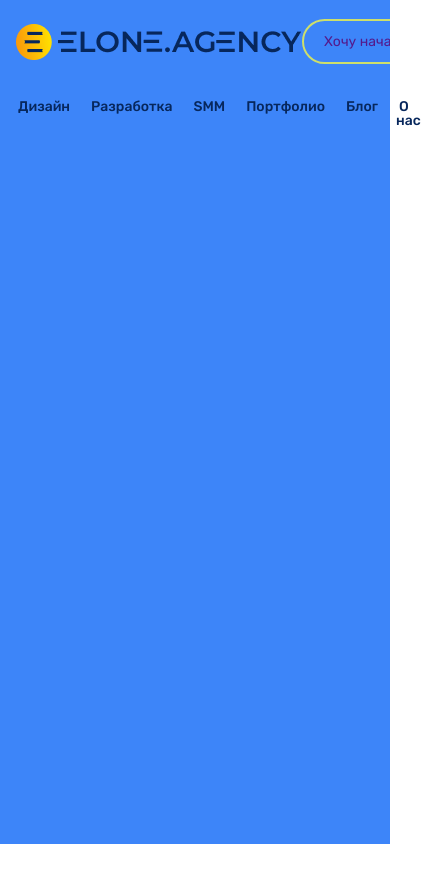
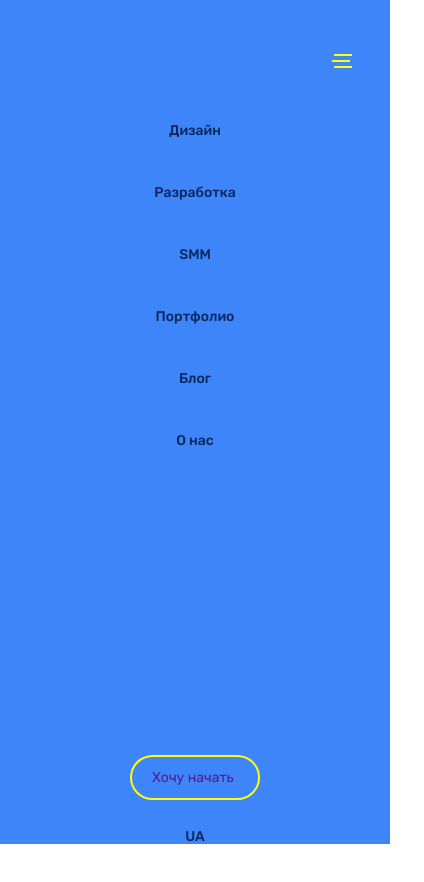
Before and after one commit to Iv2web/agency, a plain HTML site: page index.html in a window 390 px wide. Shown: the whole page, 424 px wide, since content can reach past the window. After the commit the page ends 844 px from the top, so only its background shows below. Drawn offline with nearby package versions, Linux system fonts and the light colour scheme.

Commit message:
#2 customization the adaptability of the header

```diff
--- a/style/style.scss
+++ b/style/style.scss
@@ -63,9 +63,6 @@ $minwidth: 320px;
       position: relative;
     }
   }
-  &__left {
-    display: flex;
-  }
 
   &__link {
     font-size: 14px;
@@ -79,7 +76,7 @@ $minwidth: 320px;
 
     &:hover {
       padding: 0px 3px 3px 3px;
-      border-bottom: 3px solid #cddf6b;
+      border-bottom: 3px solid yellow;
       transition: all 0.3s ease 0s;
     }
   }
@@ -95,7 +92,7 @@ $minwidth: 320px;
   &__btn {
     width: 130px;
     padding: 13.5px 20px;
-    border: 2px solid #cddf6b;
+    border: 2px solid yellow;
     border-radius: 35px;
     margin: 0px 26px 0px 0px;
   }
@@ -121,6 +118,86 @@ $minwidth: 320px;
     }
     &__list li {
       margin: 0px 0px 0px 15px;
+    }
+  }
+  @media (max-width: 767px) {
+    &__body {
+      position: absolute;
+      width: 100%;
+      height: 100%;
+      top: 0;
+      left: 0px;
+      background-color: $krayola;
+      z-index: 2;
+      padding: 54px 0px 0px 0px;
+      overflow: auto;
+      display: flex;
+      flex-direction: column;
+    }
+
+    &__logo {
+      visibility: hidden;
+    }
+    &__burger {
+      position: absolute;
+      left: 85%;
+      width: 20px;
+      height: 14px;
+      &::before,
+      &::after {
+        content: "";
+        position: absolute;
+        width: 18px;
+        height: 2px;
+        left: 2px;
+        background-color: yellow;
+      }
+      &::before {
+        top: 0px;
+      }
+      &::after {
+        bottom: 0;
+      }
+      span {
+        position: absolute;
+        width: 18px;
+        height: 2px;
+        left: 0x;
+        top: 6px;
+        background-color: yellow;
+      }
+    }
+
+    &__menu {
+    }
+
+    &__list {
+      position: relative;
+      display: flex;
+      flex-direction: column;
+      li {
+        margin: 24px auto;
+      }
+    }
+    &__submenu {
+      position: relative;
+      display: flex;
+      flex-direction: column;
+      z-index: 2;
+    }
+    &__btn {
+      width: 130px;
+      padding: 13.5px 20px;
+      border: 2px solid yellow;
+      border-radius: 35px;
+      margin: 0px auto 0px;
+    }
+    &__lang {
+      margin: 30px 0px 0px 0px;
+    }
+
+    &__lang span {
+      visibility: hidden;
     }
   }
 }
```
Also changed, not shown: index.html (+0 -4 lines), style/style.css, 1 other file.
